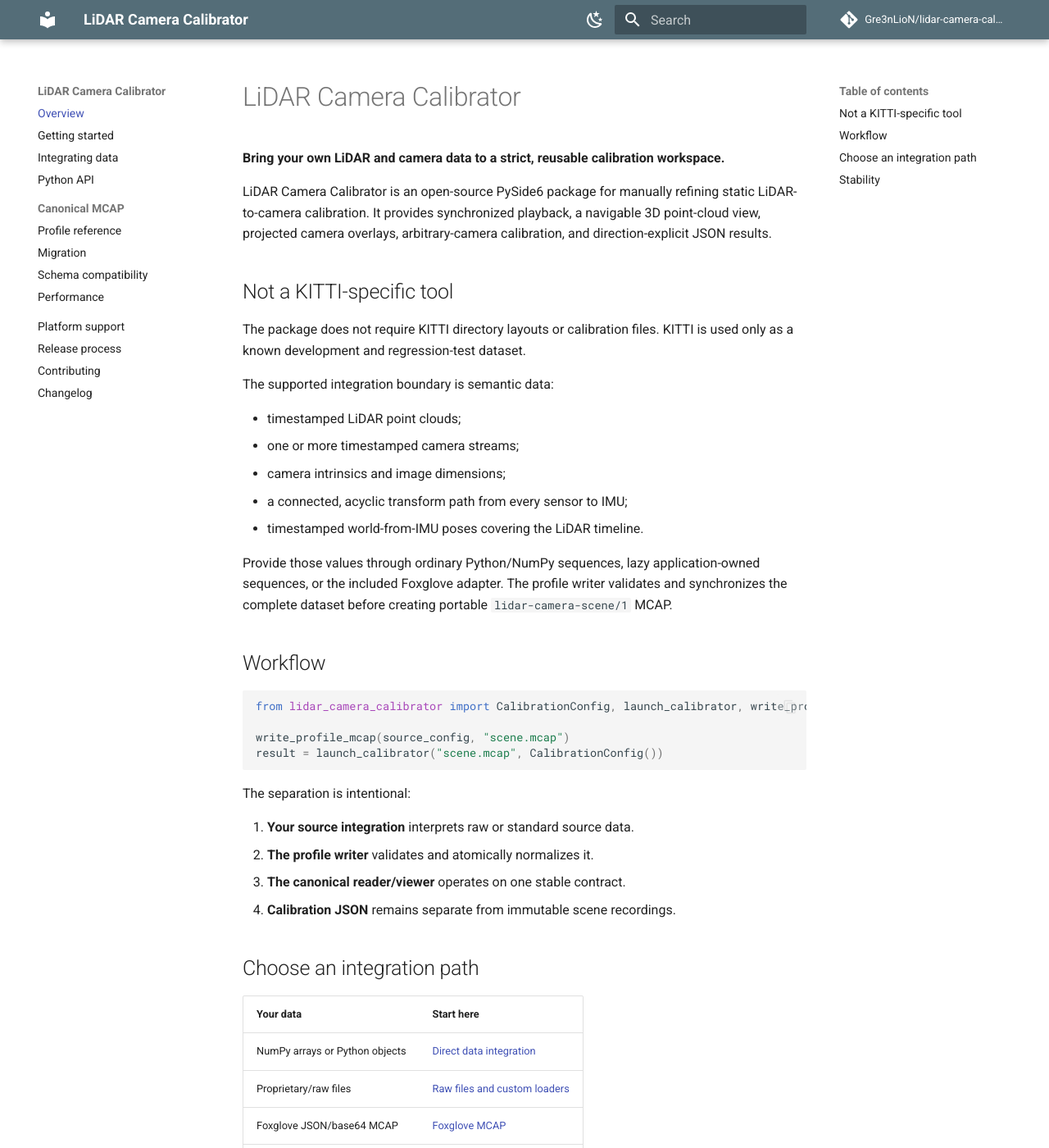
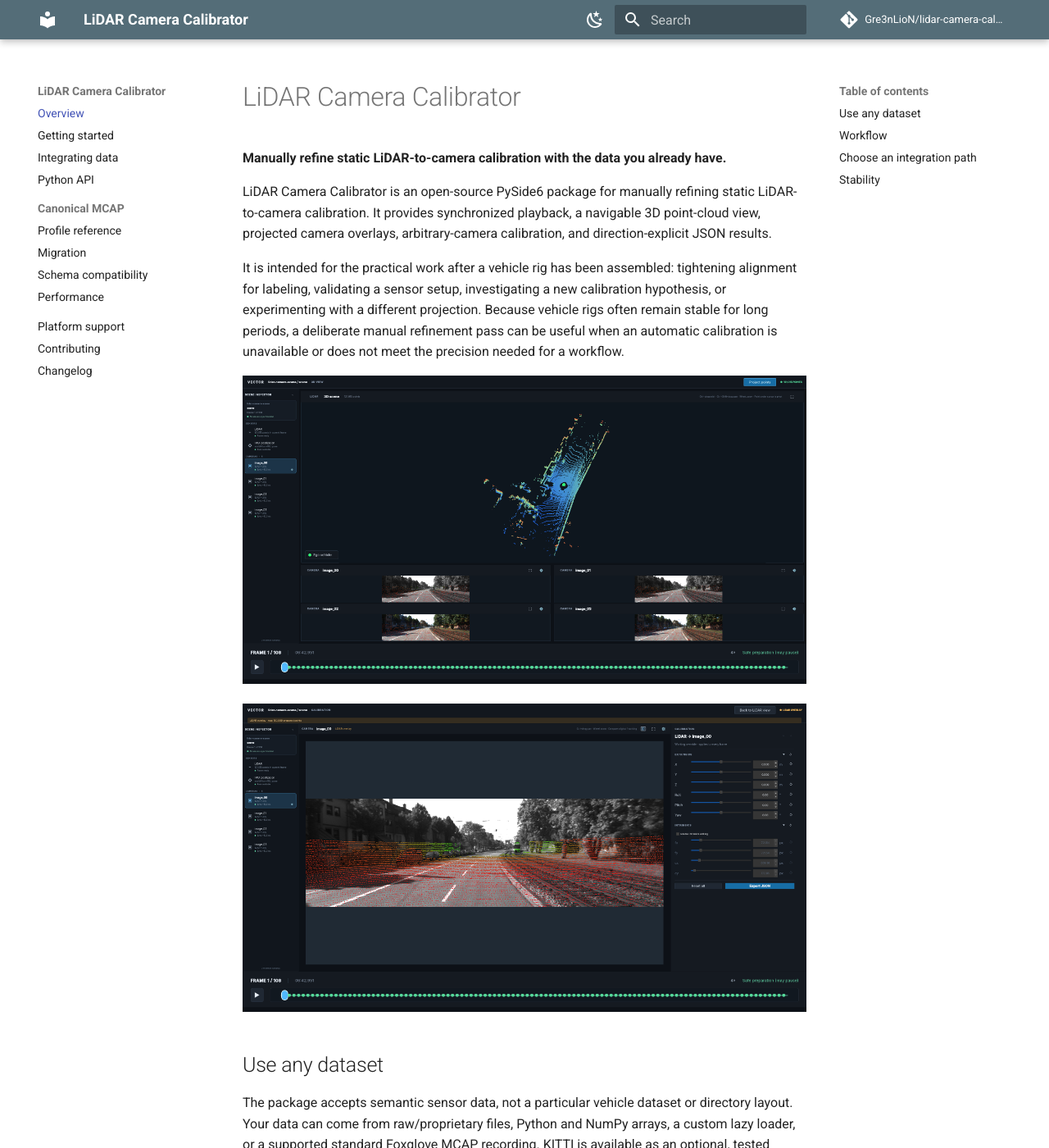
Before and after one commit to Gre3nLioN/lidar-camera-calibrator, an MkDocs documentation site: the page built from docs/index.md, in a window 1280 px wide and 1400 px high. Shown: the whole window at 82% size. Built offline with MkDocs 1.6.1 and Material for MkDocs 9.7.7, drawn with Linux system fonts in a browser that asks for light colours; comment, search, counter and statistics services are not loaded; some of the changed text lies outside the part shown.

Commit message:
Highlight manual calibration workflows

```diff
--- a/docs/data-integration.md
+++ b/docs/data-integration.md
@@ -1,6 +1,6 @@
 # Integrating your data
 
-The package supports **any source that your application can translate into the generic sensor contract**. It does not require a particular folder structure, recorder, vehicle, camera count, or camera name.
+The package supports **any source that your application can translate into the generic sensor contract**. It does not require a particular folder structure, recorder, vehicle, camera count, camera name, or a KITTI dataset. KITTI is an optional tested pipeline; it is not the integration model.
 
 ## Required semantic data
 
--- a/docs/index.md
+++ b/docs/index.md
@@ -1,14 +1,20 @@
 # LiDAR Camera Calibrator
 
-**Bring your own LiDAR and camera data to a strict, reusable calibration workspace.**
+**Manually refine static LiDAR-to-camera calibration with the data you already have.**
 
 LiDAR Camera Calibrator is an open-source PySide6 package for manually refining static LiDAR-to-camera calibration. It provides synchronized playback, a navigable 3D point-cloud view, projected camera overlays, arbitrary-camera calibration, and direction-explicit JSON results.
 
-## Not a KITTI-specific tool
+It is intended for the practical work after a vehicle rig has been assembled: tightening alignment for labeling, validating a sensor setup, investigating a new calibration hypothesis, or experimenting with a different projection. Because vehicle rigs often remain stable for long periods, a deliberate manual refinement pass can be useful when an automatic calibration is unavailable or does not meet the precision needed for a workflow.
 
-The package does not require KITTI directory layouts or calibration files. KITTI is used only as a known development and regression-test dataset.
+![Main workspace showing the LiDAR scene, synchronized camera previews, scene inspector, and timeline.](assets/main-workspace.png)
 
-The supported integration boundary is semantic data:
+![Calibration workspace showing projected LiDAR points and live extrinsic/intrinsic controls.](assets/calibration-workspace.png)
+
+## Use any dataset
+
+The package accepts semantic sensor data, not a particular vehicle dataset or directory layout. Your data can come from raw/proprietary files, Python and NumPy arrays, a custom lazy loader, or a supported standard Foxglove MCAP recording. KITTI is available as an optional, tested example pipeline.
+
+The generic integration boundary is:
 
 - timestamped LiDAR point clouds;
 - one or more timestamped camera streams;
--- a/mkdocs.yml
+++ b/mkdocs.yml
@@ -31,6 +31,14 @@ theme:
         icon: material/weather-sunny
         name: Use light mode
 
+exclude_docs: |
+  /geometry-contract.md
+  /geometry-review.md
+  /performance-plan.md
+  /phase2-review.md
+  /rendering-smoke-test.md
+  /ui-plan.md
+
 nav:
   - Overview: index.md
   - Getting started: getting-started.md
@@ -42,7 +50,6 @@ nav:
       - Schema compatibility: schema-v1-review.md
       - Performance: scene-profile-performance.md
   - Platform support: platform-support.md
-  - Release process: release.md
   - Contributing: contributing.md
   - Changelog: changelog.md
 
--- a/pyproject.toml
+++ b/pyproject.toml
@@ -45,6 +45,7 @@ packages = ["src/lidar_camera_calibrator"]
 [tool.hatch.build.targets.sdist]
 include = [
     "/.github",
+    "/docs/assets",
     "/docs/api.md",
     "/docs/changelog.md",
     "/docs/contributing.md",
@@ -53,7 +54,6 @@ include = [
     "/docs/index.md",
     "/docs/migration.md",
     "/docs/platform-support.md",
-    "/docs/release.md",
     "/docs/scene-mcap-profile.md",
     "/docs/scene-profile-performance.md",
     "/docs/schema-v1-review.md",
```
Also changed, not shown: CONTRIBUTING.md (+4 -0 lines), README.md (+10 -5 lines), docs/release.md (deleted, +0 -86 lines), docs/assets/calibration-workspace.png (added), docs/assets/main-workspace.png (added).
